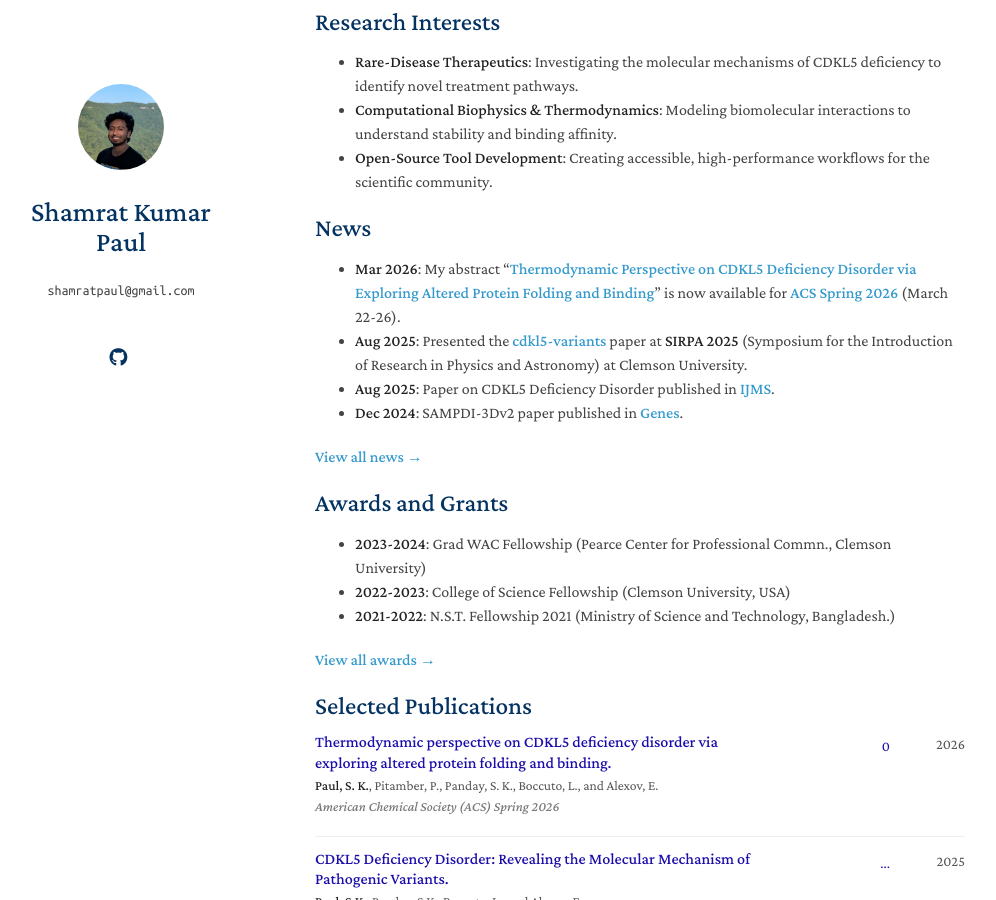
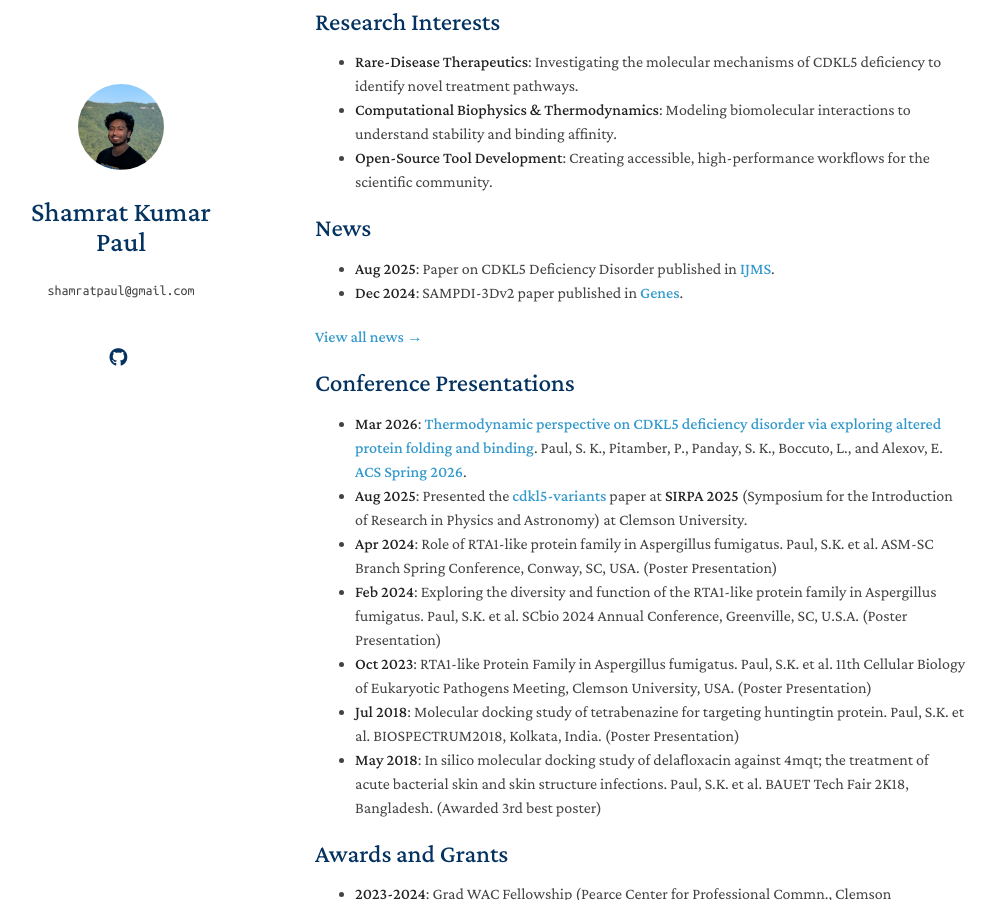
Before and after one commit to paulshamrat/paulshamrat.github.io, a Jekyll site: the page built from index.md, in a window 1280 px wide and 900 px high, scrolled down 217 px. Shown: the whole window, without its empty margins (155-1151 px from the left). Built offline with Jekyll 4.4.1, drawn with Linux system fonts in a browser that asks for light colours; a style sheet for code colours, icons or effects is not loaded.

Commit message:
Add Conference Presentations section and reorganize news

```diff
--- a/index.md
+++ b/index.md
@@ -48,12 +48,20 @@
 
 ## News
 
-- **Mar 2026**: My abstract "[**Thermodynamic Perspective on CDKL5 Deficiency Disorder via Exploring Altered Protein Folding and Binding**](https://acs.digitellinc.com/p/s/thermodynamic-perspective-on-cdkl5-deficiency-disorder-via-exploring-altered-protein-folding-and-binding-656655)" is now available for [**ACS Spring 2026**](https://www.acs.org/events/spring.html) (March 22-26).
-- **Aug 2025**: Presented the [**cdkl5-variants**](https://github.com/paulshamrat/cdkl5-variants) paper at **SIRPA 2025** (Symposium for the Introduction of Research in Physics and Astronomy) at Clemson University.
 - **Aug 2025**: Paper on CDKL5 Deficiency Disorder published in [**IJMS**](https://www.mdpi.com/1422-0067/26/17/8399).
 - **Dec 2024**: SAMPDI-3Dv2 paper published in [**Genes**](https://www.mdpi.com/2073-4425/16/1/101).
 
 <p><a href="{{ "/news/" | relative_url }}" style="font-weight: 500;">View all news &rarr;</a></p>
+
+## Conference Presentations
+
+- **Mar 2026**: [**Thermodynamic perspective on CDKL5 deficiency disorder via exploring altered protein folding and binding**](https://acs.digitellinc.com/p/s/thermodynamic-perspective-on-cdkl5-deficiency-disorder-via-exploring-altered-protein-folding-and-binding-656655). Paul, S. K., Pitamber, P., Panday, S. K., Boccuto, L., and Alexov, E. [**ACS Spring 2026**](https://www.acs.org/events/spring.html).
+- **Aug 2025**: Presented the [**cdkl5-variants**](https://github.com/paulshamrat/cdkl5-variants) paper at **SIRPA 2025** (Symposium for the Introduction of Research in Physics and Astronomy) at Clemson University.
+- **Apr 2024**: Role of RTA1-like protein family in Aspergillus fumigatus. Paul, S.K. et al. ASM-SC Branch Spring Conference, Conway, SC, USA. (Poster Presentation)
+- **Feb 2024**: Exploring the diversity and function of the RTA1-like protein family in Aspergillus fumigatus. Paul, S.K. et al. SCbio 2024 Annual Conference, Greenville, SC, U.S.A. (Poster Presentation)
+- **Oct 2023**: RTA1-like Protein Family in Aspergillus fumigatus. Paul, S.K. et al. 11th Cellular Biology of Eukaryotic Pathogens Meeting, Clemson University, USA. (Poster Presentation)
+- **Jul 2018**: Molecular docking study of tetrabenazine for targeting huntingtin protein. Paul, S.K. et al. BIOSPECTRUM2018, Kolkata, India. (Poster Presentation)
+- **May 2018**: In silico molecular docking study of delafloxacin against 4mqt; the treatment of acute bacterial skin and skin structure infections. Paul, S.K. et al. BAUET Tech Fair 2K18, Bangladesh. (Awarded 3rd best poster)
 
 ## Awards and Grants
 
```
Also changed, not shown: news.md (+0 -2 lines).
